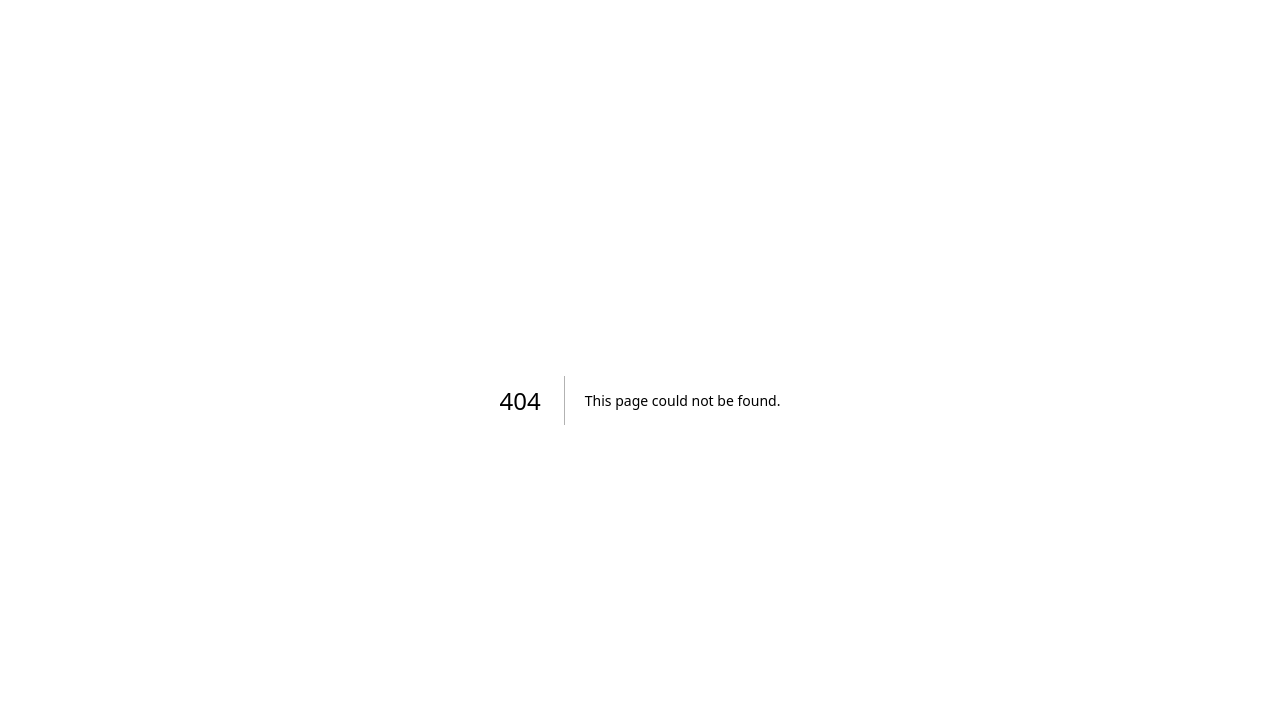
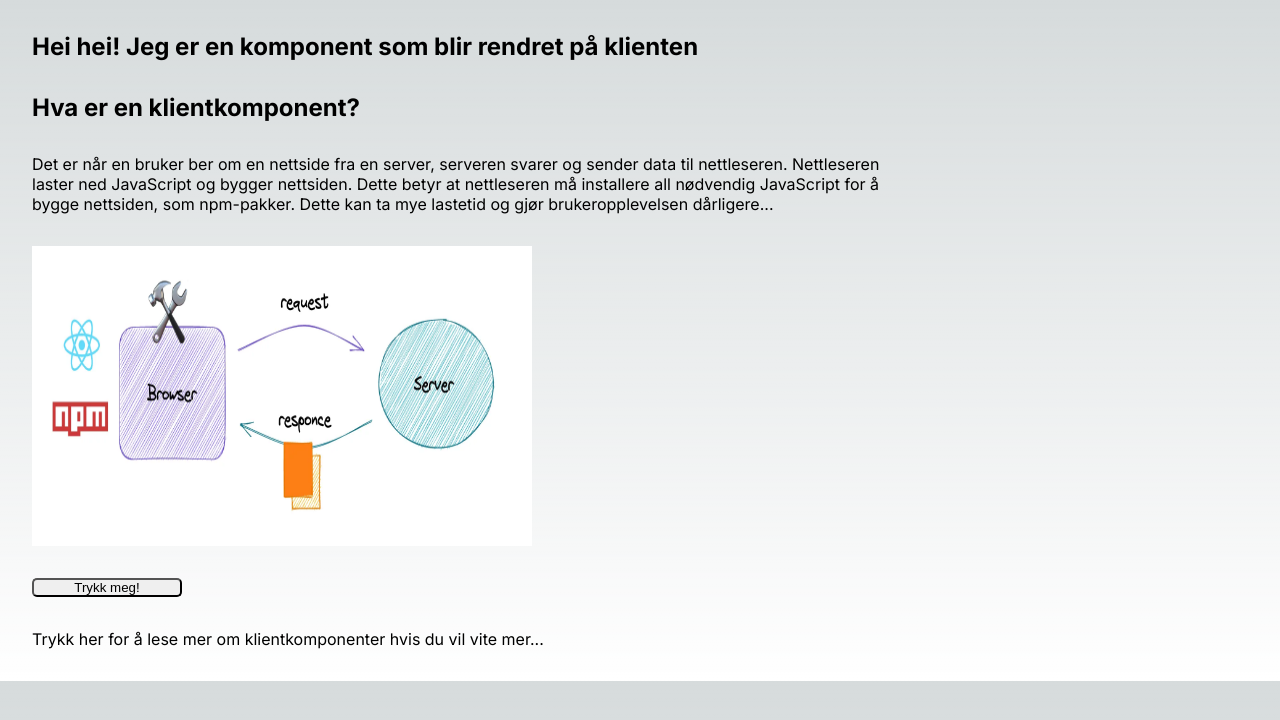
Before and after one commit to chrhein/ssr-workshop, a Next.js app: page /oppgave1 in a window 1280 px wide. Before the commit this address had no page. Shown: the top 720 px of the page. Built offline with nearby package versions, Linux system fonts and the light colour scheme.

Commit message:
add oppgave 1, picture

```diff
--- /dev/null
+++ b/src/app/oppgave1/ClientComponent.tsx
@@ -0,0 +1,80 @@
+"use client";
+
+import Link from "next/link";
+import { useState } from "react";
+import Image from "next/image";
+
+export default function ClientComponent() {
+  const [buttonClickedText, setButtonClickedText] = useState("");
+
+  const handleClick = () => {
+    setButtonClickedText("Knappen er trykket");
+  };
+
+  return (
+    <main
+      style={{
+        marginTop: "2rem",
+        marginLeft: "2rem",
+        marginBottom: "2rem",
+      }}
+    >
+      <section
+        style={{
+          display: "flex",
+          flexDirection: "column",
+          gap: "2rem",
+          width: "70%",
+        }}
+      >
+        <h1 style={{ fontSize: "24px" }}>
+          Hei hei! Jeg er en komponent som blir rendret på klienten
+        </h1>
+        <h2>Hva er en klientkomponent?</h2>
+        <p>
+          Det er når en bruker ber om en nettside fra en server, serveren svarer
+          og sender data til nettleseren. Nettleseren laster ned JavaScript og
+          bygger nettsiden. Dette betyr at nettleseren må installere all
+          nødvendig JavaScript for å bygge nettsiden, som npm-pakker. Dette kan
+          ta mye lastetid og gjør brukeropplevelsen dårligere...
+        </p>
+        <Image
+          src={"/klient.webp"}
+          width="500"
+          height="300"
+          alt={"klientkomponent"}
+        />
+
+        <button
+          onClick={handleClick}
+          style={{
+            backgroundColor: "white;",
+            color: "black;",
+            padding: "1rem;",
+            width: "150px",
+            borderRadius: "5px",
+          }}
+        >
+          Trykk meg!
+        </button>
+        {buttonClickedText && (
+          <span style={{ color: "red;" }}>{buttonClickedText}</span>
+        )}
+
+        <Link
+          style={{
+            background: "white;",
+            padding: "1rem;",
+            color: "red;",
+            textDecoration: "underline;",
+            borderRadius: "5px",
+            width: "600px",
+          }}
+          href="https://nextjs.org/docs/app/building-your-application/rendering/client-components"
+        >
+          Trykk her for å lese mer om klientkomponenter hvis du vil vite mer...
+        </Link>
+      </section>
+    </main>
+  );
+}
--- /dev/null
+++ b/src/app/oppgave1/ServerComponent.tsx
@@ -0,0 +1,77 @@
+import Link from "next/link";
+import { useState } from "react";
+import Image from "next/image";
+
+export default function ServerComponent() {
+  const [buttonClickedText, setButtonClickedText] = useState("");
+
+  const handleClick = () => {
+    setButtonClickedText("Knappen er trykket");
+  };
+
+  return (
+    <main
+      style={{
+        marginTop: "2rem",
+        marginLeft: "2rem",
+        marginBottom: "2rem",
+      }}
+    >
+      <section
+        style={{
+          display: "flex",
+          flexDirection: "column",
+          gap: "2rem",
+          width: "70%",
+        }}
+      >
+        <h1 style={{ fontSize: "24px" }}>
+          Hei hei! Jeg er en komponent som blir rendret på server
+        </h1>
+        <h2>Hva er en server komponent?</h2>
+        <p>
+          På serveren kan vi generere HTML for å tillate brukere å se siden
+          umiddelbart, uten å vente på at klienten skal laste ned, analysere og
+          kjøre JavaScriptet som trengs for å vise siden.
+          Søkemotoroptimalisering: HTML-en kan brukes av søkemotorroboter til å
+          indeksere sidene dine.
+        </p>
+        <Image
+          src={"/klient.webp"}
+          width="1100"
+          height="1000"
+          alt={"klientkomponent"}
+        />
+
+        <button
+          onClick={handleClick}
+          style={{
+            backgroundColor: "white;",
+            color: "black;",
+            padding: "1rem;",
+            width: "150px",
+            borderRadius: "5px",
+          }}
+        >
+          Trykk meg!
+        </button>
+        {buttonClickedText && (
+          <span style={{ color: "red;" }}>{buttonClickedText}</span>
+        )}
+
+        <Link
+          style={{
+            background: "white;",
+            padding: "1rem;",
+            color: "red;",
+            textDecoration: "underline;",
+            borderRadius: "5px",
+          }}
+          href="https://nextjs.org/docs/app/building-your-application/rendering/client-components"
+        >
+          Her kan du lese mer om klientkomponenter hvis du vil vite mer
+        </Link>
+      </section>
+    </main>
+  );
+}
--- /dev/null
+++ b/src/app/oppgave1/page.tsx
@@ -0,0 +1,7 @@
+import ClientComponent from "./ClientComponent";
+import ServerComponent from "./ServerComponent";
+
+export default function oppgave1() {
+  return <ClientComponent />;
+  //   return <ServerComponent />;
+}
```
Also changed, not shown: src/app/oppgave1/Button.tsx (added, +31 -0 lines), public/klient.webp (added), 1 other file (tests, documents, lock files or other folders).
